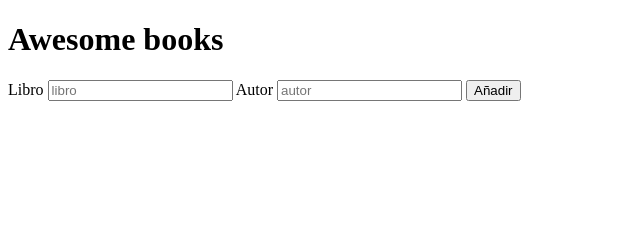
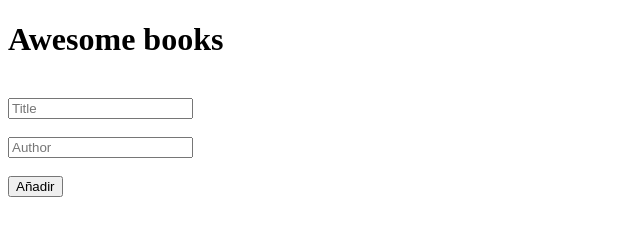
Before and after one commit to AntonioHincapie/awesome-books, a website: page index.html in a window 1280 px wide. Shown: the whole page, without its empty margins (0-640 px from the left). Drawn offline with Linux system fonts and the light colour scheme.

Commit message:
Finishing first part of the project.

```diff
--- a/index.html
+++ b/index.html
@@ -9,11 +9,20 @@
   <body>
     <h1>Awesome books</h1>
     <div id="books"></div>
-    <label for="titulo">Libro</label>
-    <input type="text" id="titulo" placeholder="libro" />
-    <label for="autor">Autor</label>
-    <input type="text" id="autor" placeholder="autor" />
-    <button id="btn">Añadir</button>
+    <br />
+    <form id="addbook">
+      <div>
+        <label for="titulo"></label>
+        <input type="text" id="titulo" placeholder="Title" />
+      </div>
+      <br />
+      <div>
+        <label for="autor"></label>
+        <input type="text" id="autor" placeholder="Author" />
+      </div>
+      <br />
+      <button id="btn">Añadir</button>
+    </form>
     <script src="./main.js"></script>
   </body>
 </html>
--- a/main.js
+++ b/main.js
@@ -1,11 +1,11 @@
 const books = document.getElementById('books');
-const titulo = document.getElementById('titulo');
-const autor = document.getElementById('autor');
+let titulo = document.getElementById('titulo');
+let autor = document.getElementById('autor');
 const addBtn = document.getElementById('btn');
 
 let dataBooks = [];
 
-if(localStorage.getItem('book')) {
+if (localStorage.getItem('book')) {
   dataBooks = JSON.parse(localStorage.getItem('book'));
 }
 
@@ -14,7 +14,13 @@ class Libro {
     this.title = title;
     this.author = author;
   }
-};
+}
+
+function deleteBook(index, libro) {
+  libro.remove();
+  dataBooks.splice(index, 1);
+  localStorage.setItem('book', JSON.stringify(dataBooks));
+}
 
 const printList = () => {
   books.innerHTML = null;
@@ -35,24 +41,18 @@ const printList = () => {
     bookStorage.appendChild(deleteBtn);
     deleteBtn.addEventListener('click', () => {
       deleteBook(i, bookStorage);
-    })
+    });
   }
 };
 
 printList();
 
-function deleteBook(index, libro) {
-  libro.remove();
-  dataBooks.splice(index, 1);
-  localStorage.setItem('book', JSON.stringify(dataBooks));
-}
-
 const addBook = (title, author) => {
-  const libro = new Libro (title, author)
+  const libro = new Libro(title, author);
   dataBooks.push(libro);
   localStorage.setItem('book', JSON.stringify(dataBooks));
   printList();
-}
+};
 
 addBtn.addEventListener('click', () => {
   addBook(titulo.value, autor.value);
```
